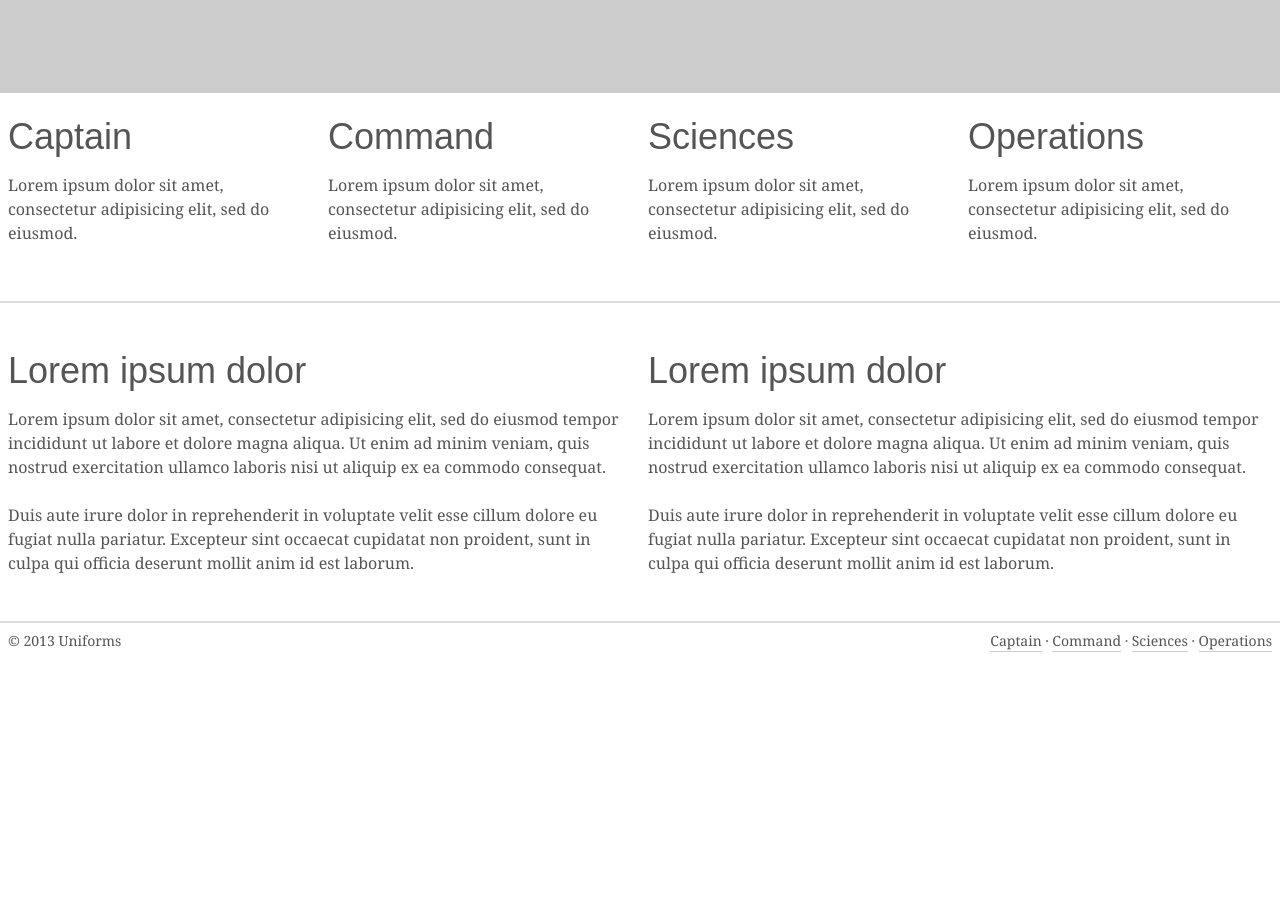
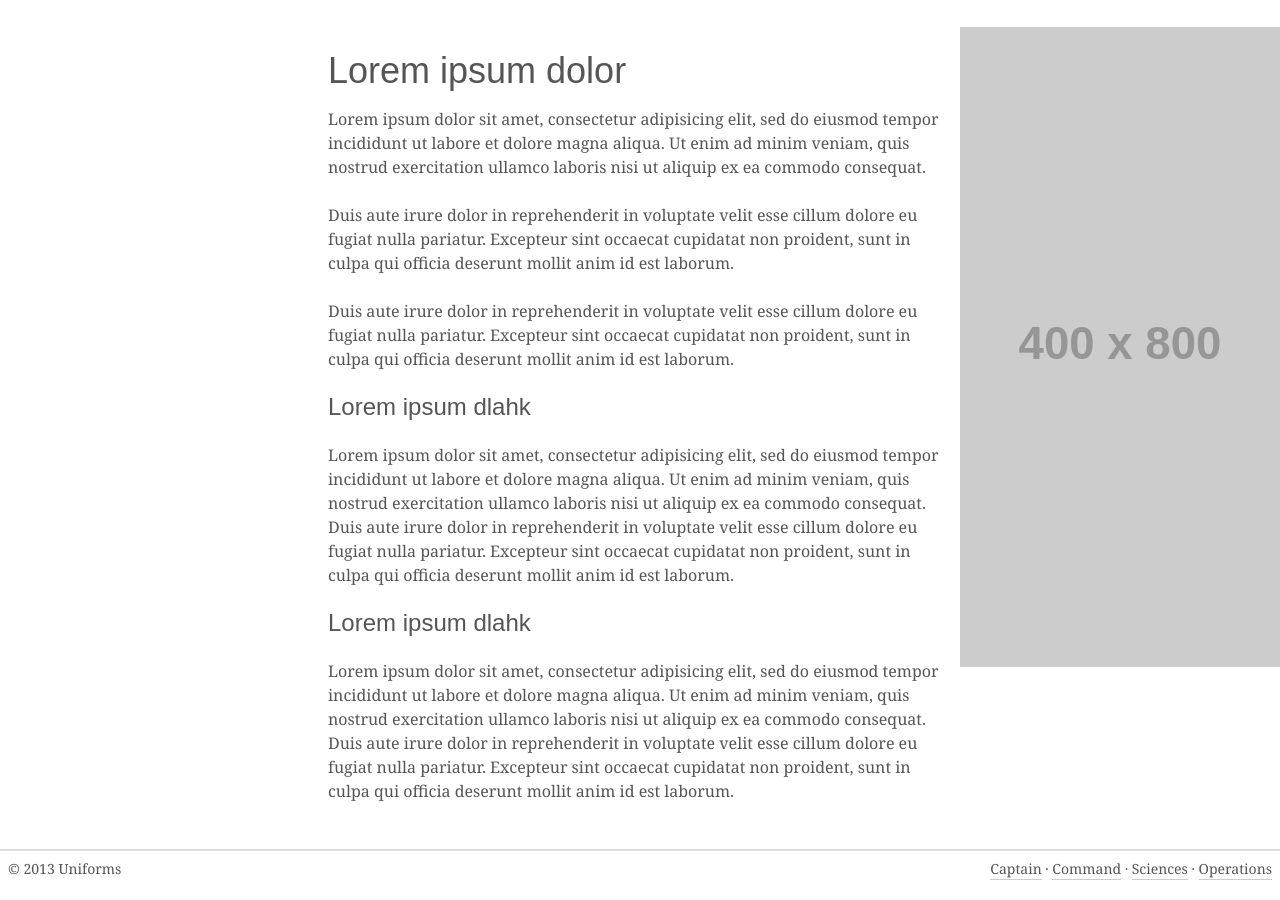
Before and after one commit to CGuindon/many-pages, a Jekyll site: the page built from command.html, in a window 1280 px wide and 900 px high, scrolled down 833 px. Built offline with Jekyll 4.4.1, drawn with Linux system fonts in a browser that asks for light colours; some web fonts are replaced; Markdown is read by kramdown in place of the engine named in the settings; before the commit the page ends 1505 px from its top, so only the background shows below that.

Commit message:
Created command.html

```diff
--- a/command.html
+++ b/command.html
@@ -2,13 +2,6 @@
 layout: default
 ---
 
-<div class="grid">
-	<div class="unit unit-s-1 unit-m-1 unit-l-1">
-		<img src="http://placehold.it/1600x600&amp;text=Slideshow" class="flex-img" alt="">
-	</div>
-</div>
-
-<hr>
 
 <div class="grid">
 
@@ -46,16 +39,9 @@ layout: default
 
 </div>
 
-<hr>
-
 <div class="grid">
 
-	<div class="unit unit-s-1 unit-m-1-2 unit-l-1-2">
-		<div class="unit-spacer">
-			<h2>Lorem ipsum dolor</h2>
-			<p>Lorem ipsum dolor sit amet, consectetur adipisicing elit, sed do eiusmod tempor incididunt ut labore et dolore magna aliqua. Ut enim ad minim veniam, quis nostrud exercitation ullamco laboris nisi ut aliquip ex ea commodo consequat.</p>
-			<p>Duis aute irure dolor in reprehenderit in voluptate velit esse cillum dolore eu fugiat nulla pariatur. Excepteur sint occaecat cupidatat non proident, sunt in culpa qui officia deserunt mollit anim id est laborum.</p>
-		</div>
+	<div class="unit unit-s-1 unit-m-1-2 unit-l-1-4">
 	</div>
 
 	<div class="unit unit-s-1 unit-m-1-2 unit-l-1-2">
@@ -66,4 +52,36 @@ layout: default
 		</div>
 	</div>
 
+	<div class="unit unit-s-1 unit-m-1-2 unit-l-1-4">
+	</div>
+
+	<div class="unit unit-s-1 unit-m-1-2 unit-l-1-4">
+	</div>
+
+
+	<div class="unit unit-s-1 unit-m-1-2 unit-l-1-2">
+		<div class="unit-spacer">
+			<h2>Lorem ipsum dolor</h2>
+			<p>Lorem ipsum dolor sit amet, consectetur adipisicing elit, sed do eiusmod tempor incididunt ut labore et dolore magna aliqua. Ut enim ad minim veniam, quis nostrud exercitation ullamco laboris nisi ut aliquip ex ea commodo consequat.</p>
+			<p>Duis aute irure dolor in reprehenderit in voluptate velit esse cillum dolore eu fugiat nulla pariatur. Excepteur sint occaecat cupidatat non proident, sunt in culpa qui officia deserunt mollit anim id est laborum.</p><p>Duis aute irure dolor in reprehenderit in voluptate velit esse cillum dolore eu fugiat nulla pariatur. Excepteur sint occaecat cupidatat non proident, sunt in culpa qui officia deserunt mollit anim id est laborum.</p>
+			<h3>Lorem ipsum dlahk</h3>
+			<p>Lorem ipsum dolor sit amet, consectetur adipisicing elit, sed do eiusmod
+			tempor incididunt ut labore et dolore magna aliqua. Ut enim ad minim veniam,
+			quis nostrud exercitation ullamco laboris nisi ut aliquip ex ea commodo
+			consequat. Duis aute irure dolor in reprehenderit in voluptate velit esse
+			cillum dolore eu fugiat nulla pariatur. Excepteur sint occaecat cupidatat non
+			proident, sunt in culpa qui officia deserunt mollit anim id est laborum.</p><h3>Lorem ipsum dlahk</h3>
+			<p>Lorem ipsum dolor sit amet, consectetur adipisicing elit, sed do eiusmod
+			tempor incididunt ut labore et dolore magna aliqua. Ut enim ad minim veniam,
+			quis nostrud exercitation ullamco laboris nisi ut aliquip ex ea commodo
+			consequat. Duis aute irure dolor in reprehenderit in voluptate velit esse
+			cillum dolore eu fugiat nulla pariatur. Excepteur sint occaecat cupidatat non
+			proident, sunt in culpa qui officia deserunt mollit anim id est laborum.</p>
+		</div>
+	</div>
+
+	<div class="unit unit-s-1 unit-m-1-2 unit-l-1-4">
+		<img src="http://placehold.it/400x800" class="flex-img" alt="">
+	</div>
+
 </div>
```
